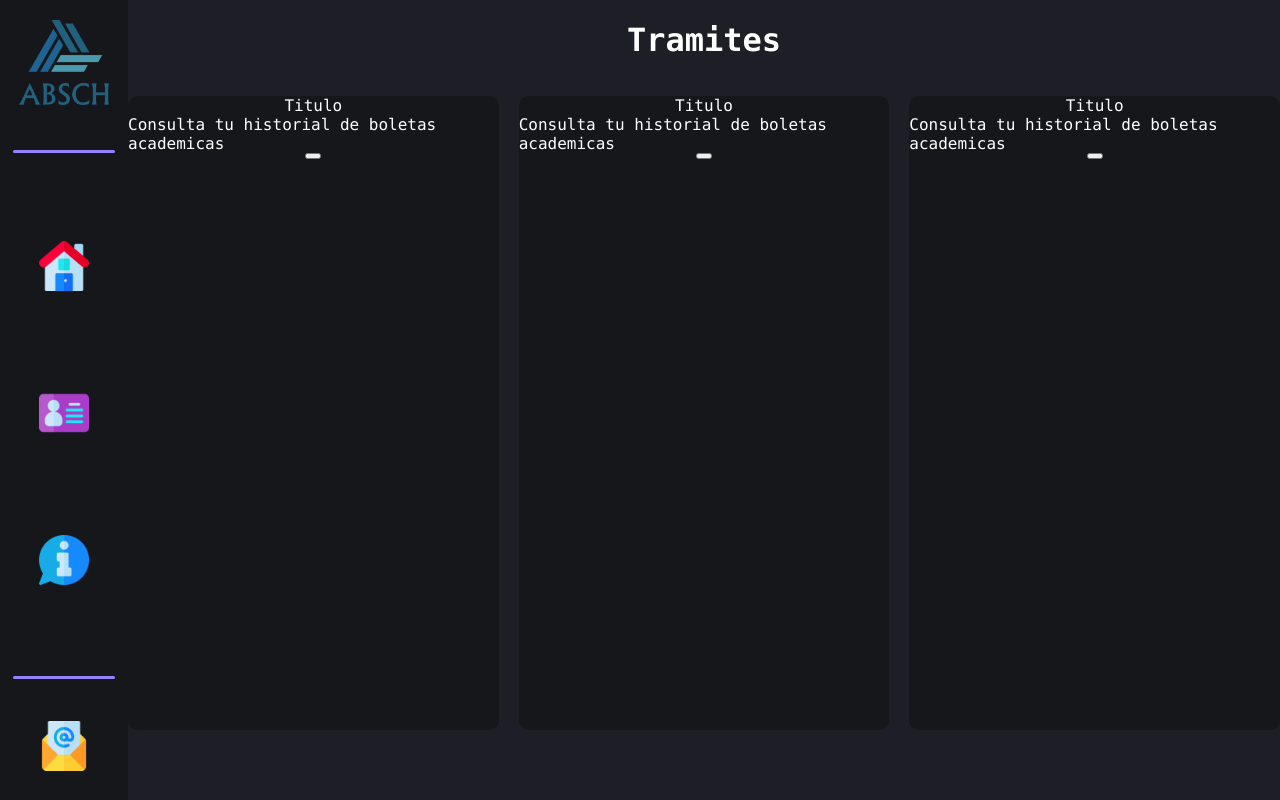
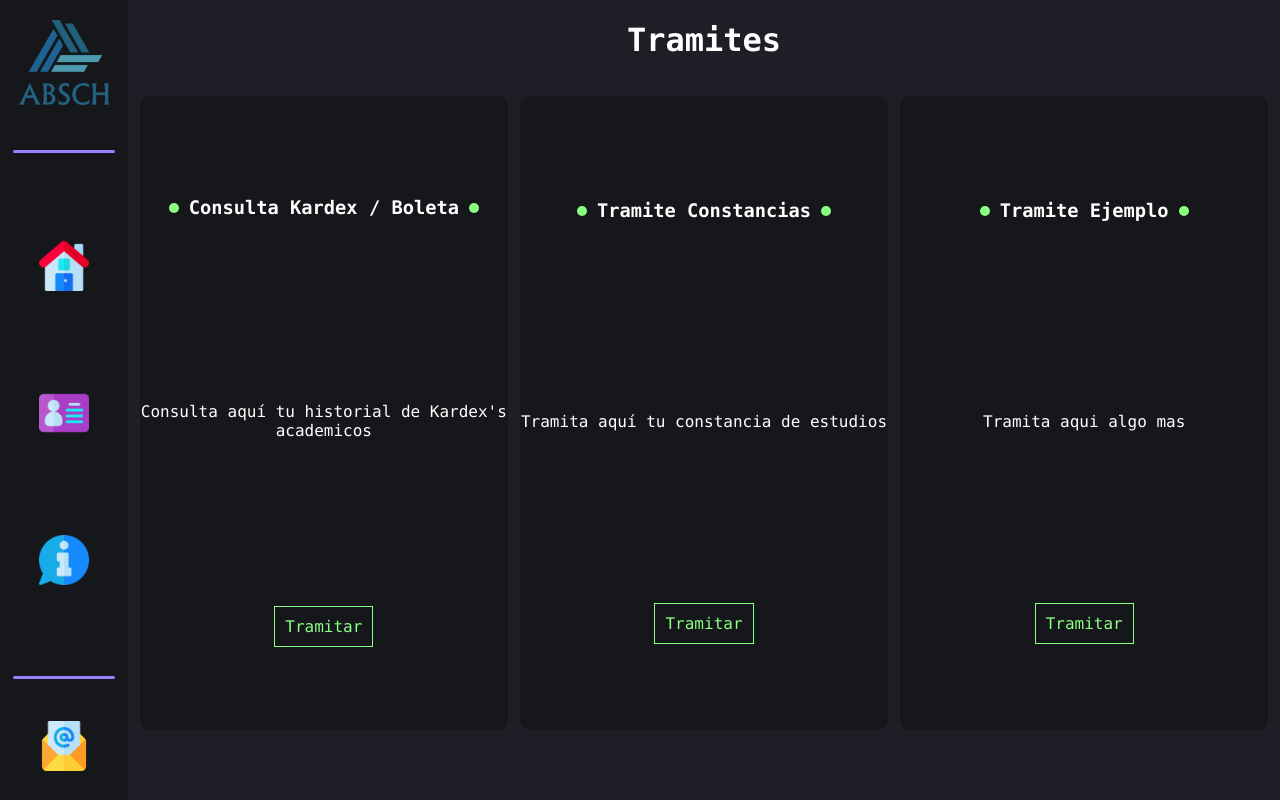
Before and after one commit to canawop400/web-page, a Flask app: page /tramites/ in a window 1280 px wide. Run offline with Flask 2, Linux system fonts and the light colour scheme.

Commit message:
Add files via upload

```diff
--- a/static/styles/styles.css
+++ b/static/styles/styles.css
@@ -105,12 +105,11 @@ body {
 #content {
 	padding-top: 15px;
 
-	display: grid;
-
-	grid-template-columns: repeat(3, 1fr);
-	gap: 20px;
+	display: flex;
+	justify-content: space-evenly;
 
 	height: 100%;
+	width: 100%;
 }
 
 .procedure {
@@ -118,15 +117,50 @@ body {
 	flex-direction: column;
 
 	align-items: center;
+	justify-content: space-around;
 
 	background-color: #15171B;
 	border-radius: 10px;
 
 	height: 90%;
+	width: 32%;
 }
 
 .procedure-title {
+	display: flex;
 
+	justify-content: center;
+	align-items: center;
+}
+
+.procedure-text {
+	text-align: center;
+}
+
+.decorator {
+	width: 10px;
+	height: 10px;
+	border-radius: 10px;
+
+	margin: 10px;
+
+	background-color: #8AFF80;
+}
+
+
+.procedure-button {
+	color: #8AFF80;
+	padding: 10px;
+	border: 1px solid #8AFF80;
+
+	cursor: pointer;
+}
+
+.procedure-button:hover {
+	color: black;
+	background-color: #8AFF80;
+
+	box-shadow: 0 0 10px #8AFF80;
 }
 
 
--- a/templates/tramites.html
+++ b/templates/tramites.html
@@ -60,40 +60,46 @@
 
 					<div class="procedure">
 						<div class="procedure-title">
-							Titulo
+							<span class="decorator"></span>
+							<h3>Consulta Kardex / Boleta</h3>
+							<span class="decorator"></span>
 						</div>
 
 						<div class="procedure-text">
-							Consulta tu historial de boletas academicas
+							Consulta aquí tu historial de Kardex's academicos
 						</div>
 
-						<button class="procedure-button"></button>
+						<div class="procedure-button">Tramitar</div>
 					</div>
 
 
 					<div class="procedure">
 						<div class="procedure-title">
-							Titulo
+							<span class="decorator"></span>
+							<h3>Tramite Constancias</h3>
+							<span class="decorator"></span>
 						</div>
 
 						<div class="procedure-text">
-							Consulta tu historial de boletas academicas
+							Tramita aquí tu constancia de estudios
 						</div>
 
-						<button class="procedure-button"></button>
+						<div class="procedure-button">Tramitar</div>
 					</div>
 
 
 					<div class="procedure">
 						<div class="procedure-title">
-							Titulo
+							<span class="decorator"></span>
+							<h3>Tramite Ejemplo</h3>
+							<span class="decorator"></span>
 						</div>
 
 						<div class="procedure-text">
-							Consulta tu historial de boletas academicas
+							Tramita aqui algo mas
 						</div>
 
-						<button class="procedure-button"></button>
+						<div class="procedure-button">Tramitar</div>
 					</div>
 
 				</div>
```
